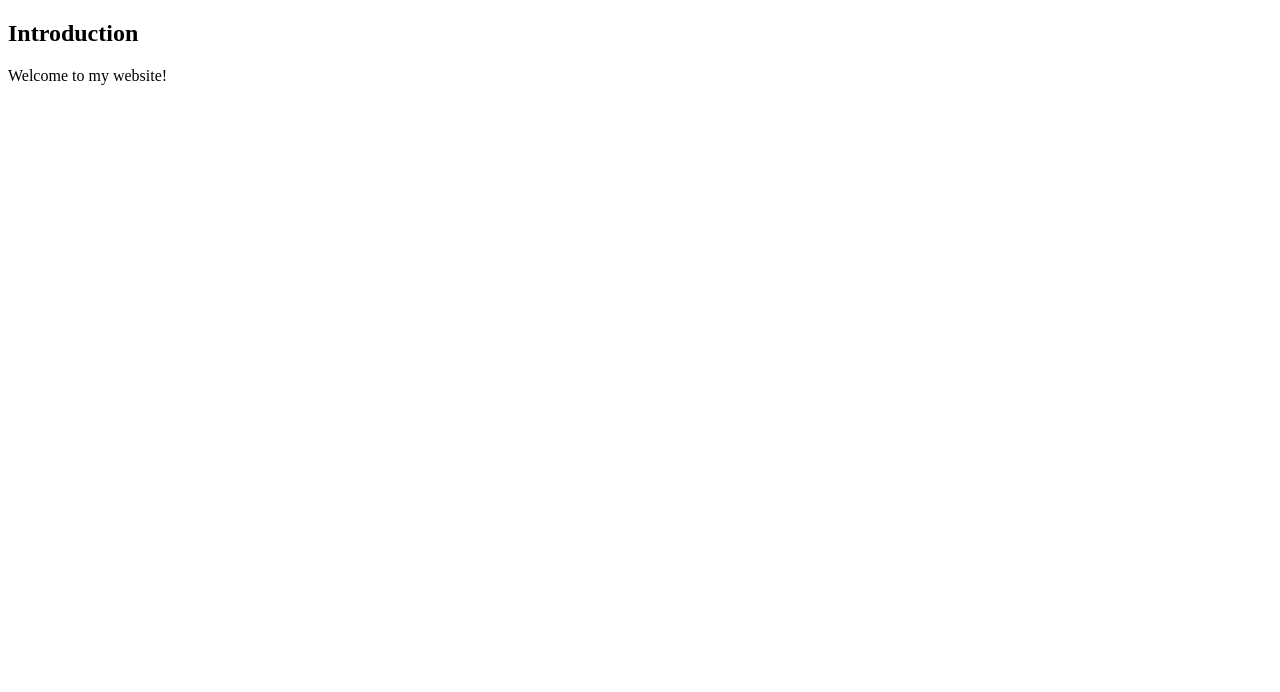
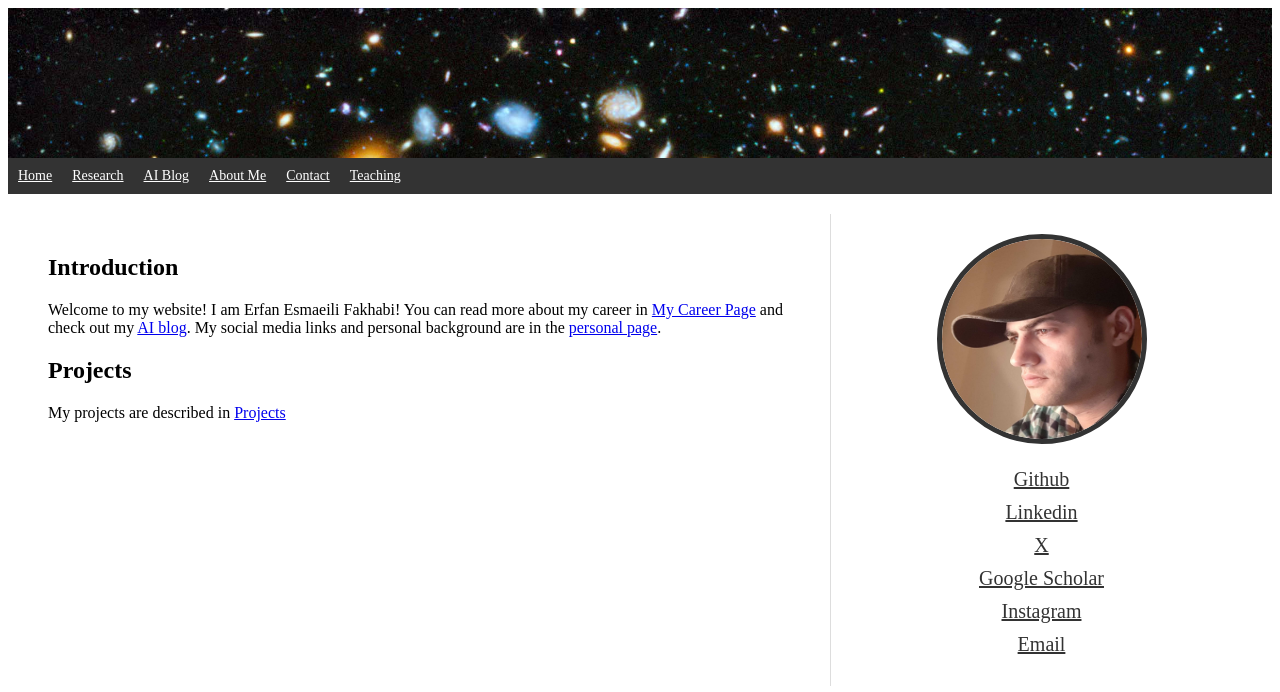
Before and after one commit to erfanili/erfanili.github.io, a plain HTML site: page index.html in a window 1280 px wide. Drawn offline with Linux system fonts and the light colour scheme.

Commit message:
first page

```diff
--- a/index.html
+++ b/index.html
@@ -1,10 +1,96 @@
 <!DOCTYPE html>
+<html lang="en">
 <head>
     <meta charset="UTF-8">
     <meta name="viewpoint" content="width=device-width initial-scale=1.0">
-    <title>Sample Page</title>
+    <title>Erfan Fakhabi Home Page</title>
+    <style>
+        .header-image {
+            width: 100%;
+            height: 150px;
+            background-image: url('./header.jpg');
+            background-size: cover;
+        }
+        .nav-bar {
+            display: flex;
+            justify-content: left;
+            background-color: #333;
+            padding: 0px 0;
+        }
+        .nav-bar a {
+            color: white;
+            padding: 10px 10px;
+            text-align: left;
+            font-size: 14px;
+        }
+        .nav-bar a:hover {
+            background-color: #ddd;
+            color: black;
+        }
+        .main-container {
+            display: flex;
+            margin: 20px;
+        }
+        .left-column {
+            flex: 2;
+            padding: 20px;
+            border-right: 1px solid #ddd;
+        }
+        .right-column {
+            flex: 1;
+            padding: 20px;
+            text-align: center;
+        }
+        .profile-photo {
+            width: 200px;
+            height: 200px;
+            border-radius: 50%;
+            border: 5px solid #333;
+        }
+        .social-links {
+            margin-top: 20px;
+        }
+        .social-links a {
+            display: block;
+            justify-content: left;
+            margin: 10px;
+            color: #333;
+            font-size: 20px;
+
+        }
+    </style>
 </head>
 <body>
-    <h2>Introduction</h2>
-    <p>Welcome to my website!</p>
+    <div class="header-image"></div>
+    <div class="nav-bar">
+        <a href="index.html">Home</a>
+        <a href="research.html">Research</a>
+        <a href="blog.html">AI Blog</a>
+        <a href="personal.html">About Me</a>
+        <a href="contact.html">Contact</a>
+        <a href="teaching.html">Teaching</a>
+
+    </div>
+    <div class="main-container">
+        <div class="left-column">
+            <h2>Introduction</h2>
+            <p>Welcome to my website! I am Erfan Esmaeili Fakhabi!
+                You can read more about my career in <a href='career.html'>My Career Page</a> and check out my <a href="blog.html">AI blog</a>.
+                My social media links and personal background are in  the <a href="personal.html">personal page</a>.</p>
+
+            <h2>Projects</h2>
+            <p>My projects are described in <a href="projects.html">Projects</a></p>
+        </div>
+        <div class="right-column">
+            <img src="./20240320_014133.jpg" alt="Profile Photo" class="profile-photo">
+            <div class="social-links">
+                <a href="https://github.com/erfanili">Github</a>
+                <a href="https://www.linkedin.com/in/erfan-esmaeili-99942b135/">Linkedin</a>
+                <a href="https://x.com/Erfanili">X</a>
+                <a href="https://scholar.google.com/citations?user=7cQiKTIAAAAJ&hl=en&oi=ao">Google Scholar</a>
+                <a href="https://www.instagram.com/vonblueskies/">Instagram</a>
+                <a href="mailto:efakhabi@purdue.edu">Email</a>
+            </div>
+        </div>
 </body>
+</html>
```
Also changed, not shown: blog.html (added, +37 -0 lines), career.html (added, +15 -0 lines), personal.html (added, +11 -0 lines), posts/post1.html (added, +29 -0 lines), 20240320_014133.jpg (added), contact.html (added), header.jpg (added), teaching.html (added).
